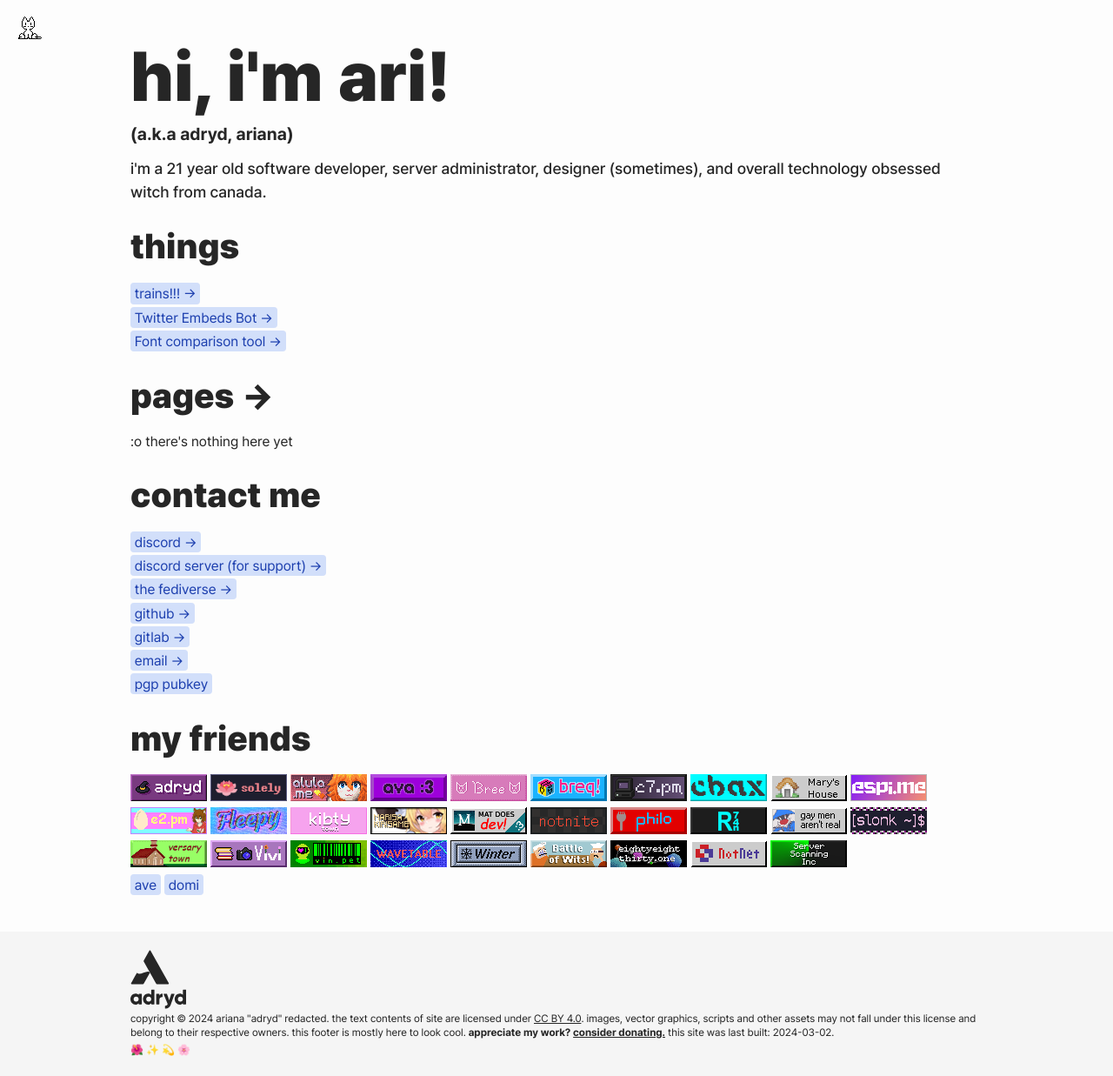
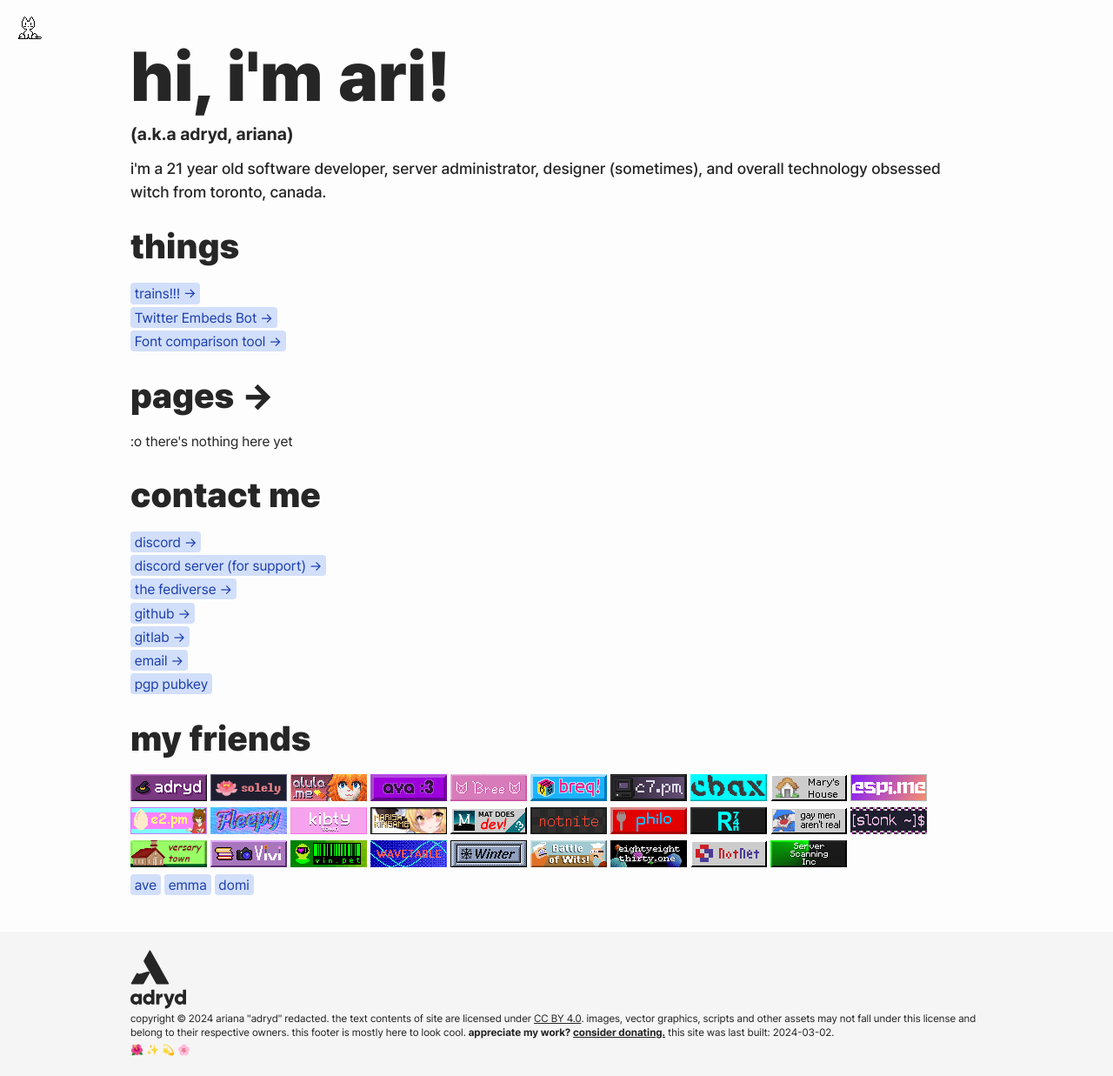
Before and after one commit to adryd325/website, a Jekyll site: the page built from index.html, in a window 1280 px wide. Shown: the whole page at 87% size. Built offline with Jekyll 4.4.1, drawn with Linux system fonts in a browser that asks for light colours.

Commit message:
Add emma to friends :3

```diff
--- a/index.html
+++ b/index.html
@@ -22,7 +22,7 @@ title: home
   </p>
   <p class="subtitle">
     i'm a 21 year old software developer, server administrator, designer (sometimes), and
-    overall technology obsessed witch from canada.
+    overall technology obsessed witch from toronto, canada.
   </p>
 
   <section>
@@ -181,6 +181,7 @@ title: home
       /></a>
       <br />
       <a class="fancy-link" href="//ave.zone">ave</a>
+      <a class="fancy-link" href="//emma.cafe/">emma</a>
       <a class="fancy-link" href="//sdomi.pl">domi</a>
     </p>
   </section>
```
